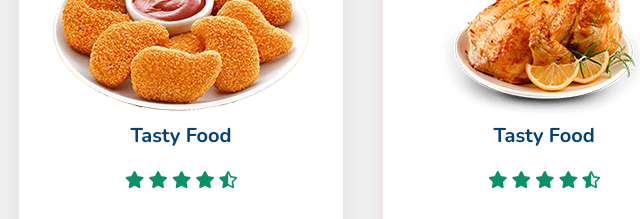
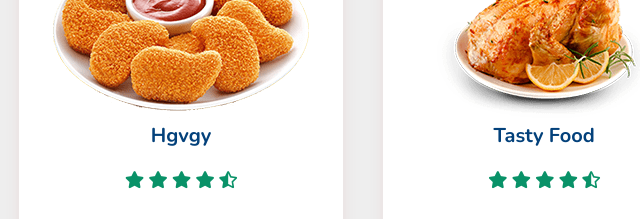
Before and after one commit to StarlaPatras/Slider, a plain HTML site: page index.html in a window 1280 px wide. Shown: the part 1200-1419 px from the top of the page, 459-1099 px from the left. Drawn offline with nearby package versions, Linux system fonts and the light colour scheme.

Commit message:
changed card heading

```diff
--- a/index.html
+++ b/index.html
@@ -130,7 +130,7 @@
 
         <div class="card">
           <img src="images/dish-2.png" alt="">
-          <h5 class="card-heading">Tasty Food</h5>
+          <h5 class="card-heading"> hgvgy</h5>
 
           <div class="stars">
             <i class="fas fa-star"></i>
```
